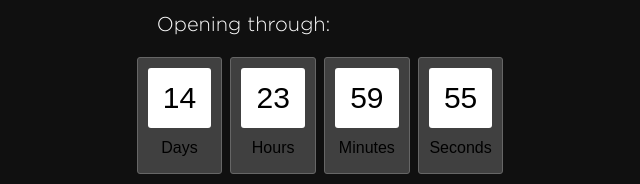
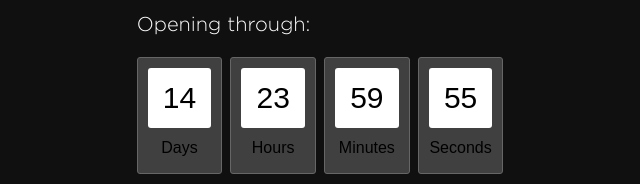
Before and after one commit to post032/highweb-page, a plain HTML site: page index.html in a window 1280 px wide. Shown: the part 449-633 px from the top of the page, 320-960 px from the left. Drawn offline with Linux system fonts and the light colour scheme; files whose address does not match are found by name.

Commit message:
правка отступа

```diff
--- a/css/style.css
+++ b/css/style.css
@@ -240,6 +240,10 @@ input[type="radio"].visually-hidden {
   margin-left: 20px;
   margin-right: 20px;
 }
+.info__text2 {
+  margin-left: 0;
+  margin-right: 0;
+}
 .info__open {
   padding-bottom: 30px;
 }
--- a/index.html
+++ b/index.html
@@ -15,7 +15,7 @@
           <p class="info__text">And this means that there will soon be something very interesting :)</p>
           <div class="info__img"><img class="info__img1" src="img/1.svg" alt="шестеренки"><img class="info__img2" src="img/2.svg" alt="шестеренки"><img class="info__img3" src="img/3.svg" alt="шестеренки"></div>
           <div class="info__open">
-            <p class="info__text">Opening through:</p>
+            <p class="info__text info__text2">Opening through:</p>
             <div class="countdown" id="countdown">
               <div class="countdown-number"><span class="days countdown-time"></span><span class="countdown-text">Days</span></div>
               <div class="countdown-number"><span class="hours countdown-time"></span><span class="countdown-text">Hours</span></div>
```
Also changed, not shown: css/style.min.css.
